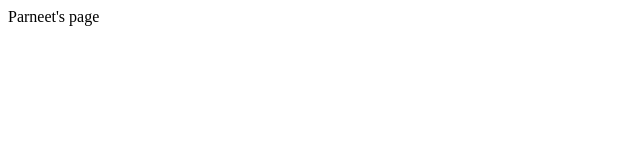
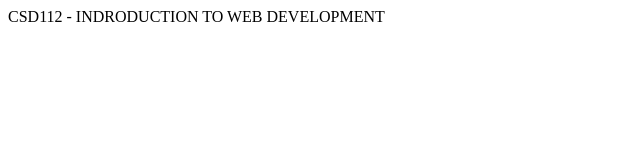
Before and after one commit to 21047509/www.parneet, a plain HTML site: page index.html in a window 1280 px wide. Shown: the whole page, without its empty margins (0-640 px from the left). Drawn offline with Linux system fonts and the light colour scheme.

Commit message:
Update index.html

```diff
--- a/index.html
+++ b/index.html
@@ -1,6 +1,6 @@
 <Doctype!>
 <html>
 <body>
-<p>Parneet's page</p>
+<p>CSD112 - INDRODUCTION TO WEB DEVELOPMENT </p>
 </body>
 </html>
```
